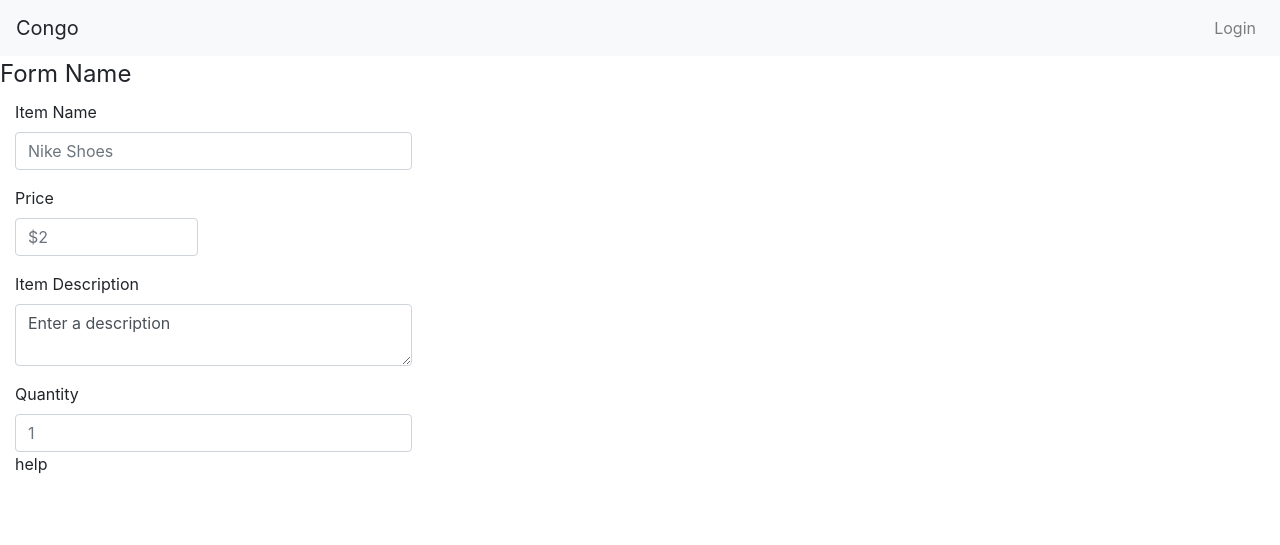
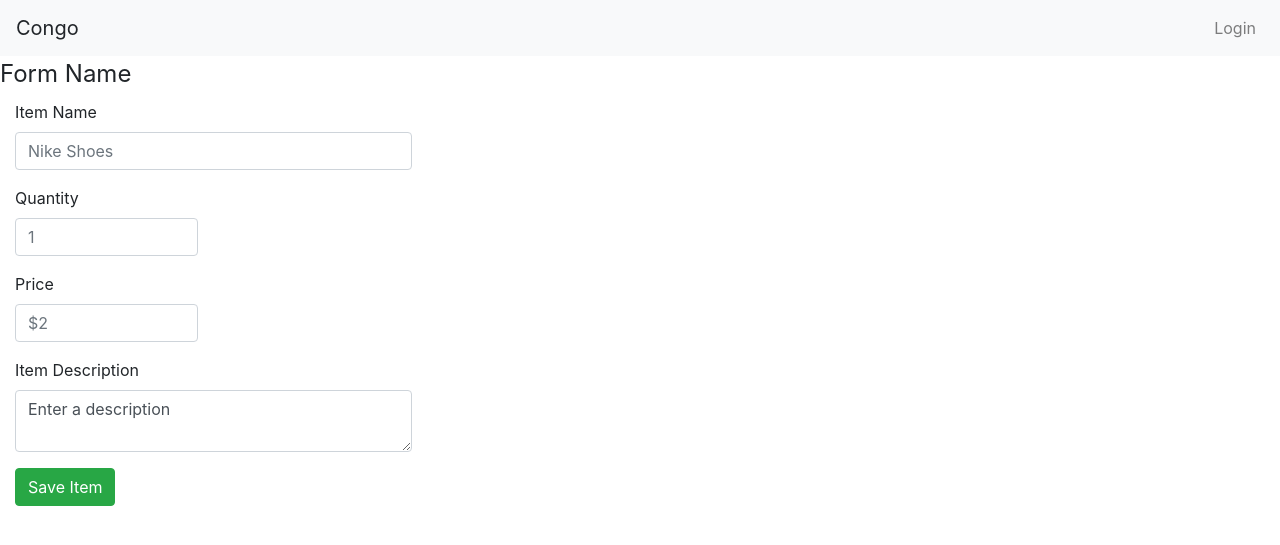
Before and after one commit to sk8wt/Congo, a Django app: template congo/web/templates/saveitem.html in a window 1280 px wide. Shown: the top 545 px of the page. Run offline with Django 3.2, Linux system fonts and the light colour scheme; the template is opened without the code that fills it, so the values that code supplies are empty; some libraries are stand-ins or nearby versions.

Commit message:
form page up

```diff
--- a/congo/web/templates/saveitem.html
+++ b/congo/web/templates/saveitem.html
@@ -40,6 +40,15 @@
 
 <!-- Text input-->
 <div class="form-group">
+  <label class="col-md-4 control-label" for="quantity">Quantity</label>
+  <div class="col-md-2">
+  <input id="quantity" name="quantity" type="text" placeholder="1" class="form-control input-md">
+  </div>
+</div>
+
+
+<!-- Text input-->
+<div class="form-group">
   <label class="col-md-4 control-label" for="price">Price</label>
   <div class="col-md-2">
   <input id="price" name="price" type="text" placeholder="$2" class="form-control input-md" required="">
@@ -55,12 +64,10 @@
   </div>
 </div>
 
-<!-- Text input-->
+<!-- Button -->
 <div class="form-group">
-  <label class="col-md-4 control-label" for="quantity">Quantity</label>
   <div class="col-md-4">
-  <input id="quantity" name="quantity" type="text" placeholder="1" class="form-control input-md">
-  <span class="help-block">help</span>
+    <button id="saveitem" name="saveitem" class="btn btn-success">Save Item</button>
   </div>
 </div>
 
```
